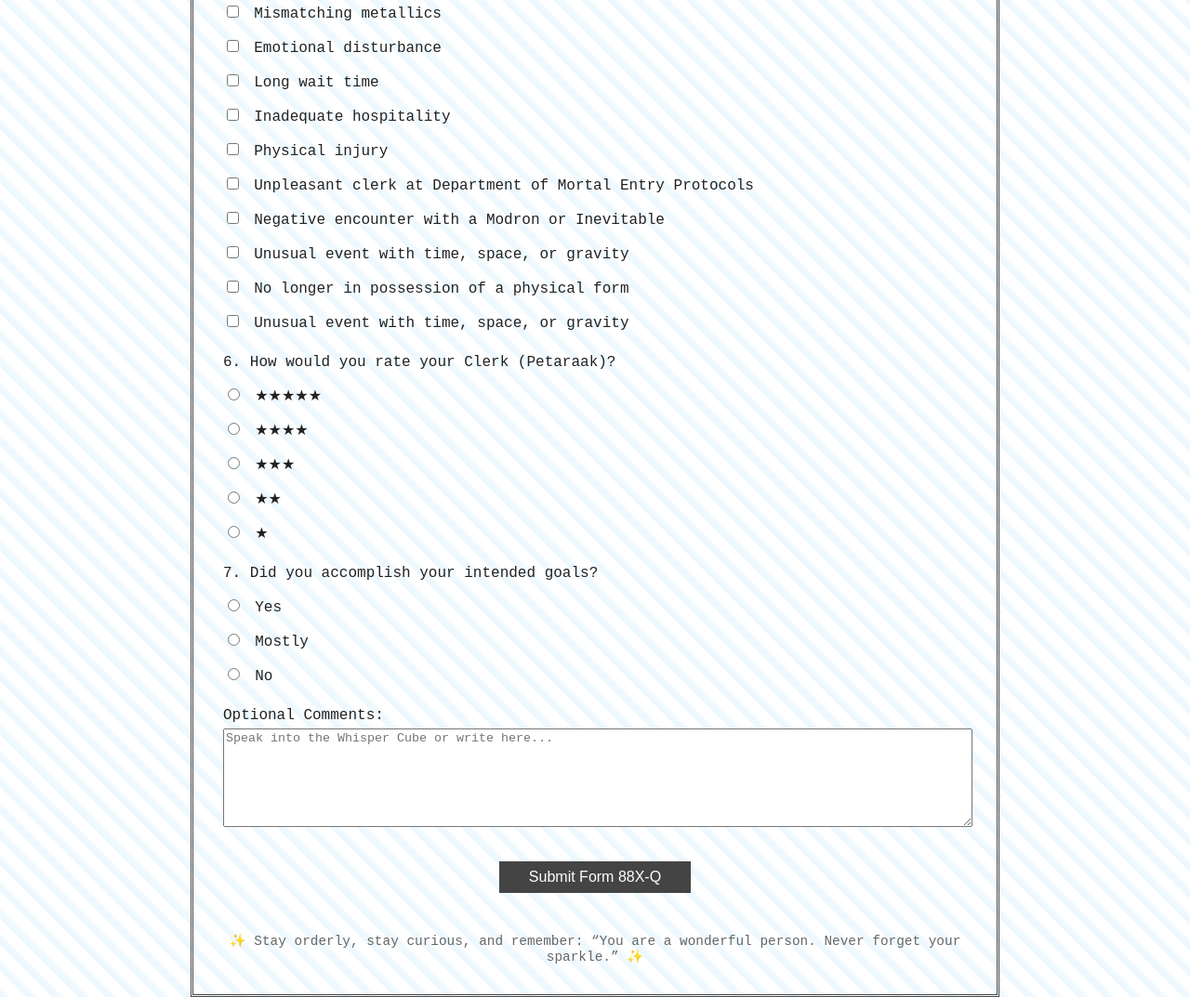
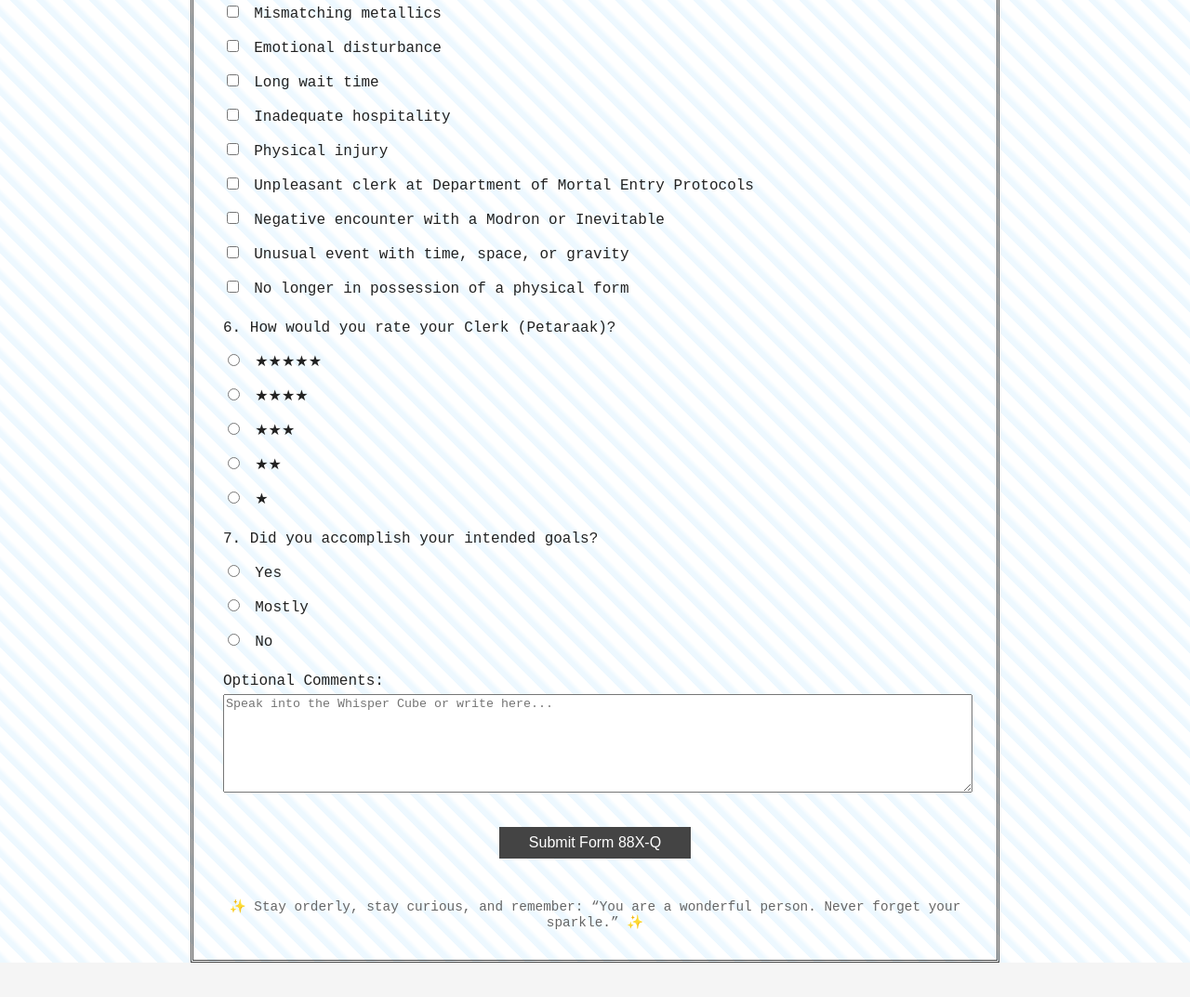
Before and after one commit to elissa-alves/form-88xq, a plain HTML site: page index.html in a window 1280 px wide. Shown: the part 1654-2727 px from the top of the page at 93% size. After the commit the page ends 2690 px from the top, so only its background shows below. Drawn offline with Linux system fonts and the light colour scheme.

Commit message:
Update index.html

```diff
--- a/index.html
+++ b/index.html
@@ -139,7 +139,6 @@
         <label><input type="checkbox" name="issues[]" value="Negative Modron encounter" /> Negative encounter with a Modron or Inevitable</label>
         <label><input type="checkbox" name="issues[]" value="Unusual event with time, space, or gravity" /> Unusual event with time, space, or gravity</label>
         <label><input type="checkbox" name="issues[]" value="No longer in possession of a physical form" /> No longer in possession of a physical form</label>
-        <label><input type="checkbox" name="issues[]" value="Unusual event with time, space, or gravity" /> Unusual event with time, space, or gravity</label>
       </div>
     </div>
 
```
